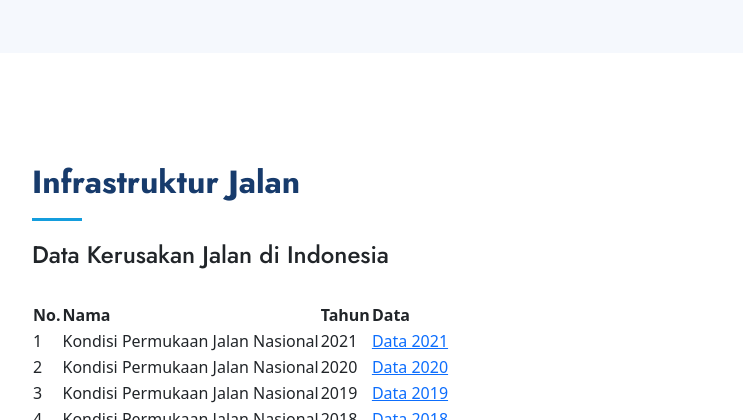
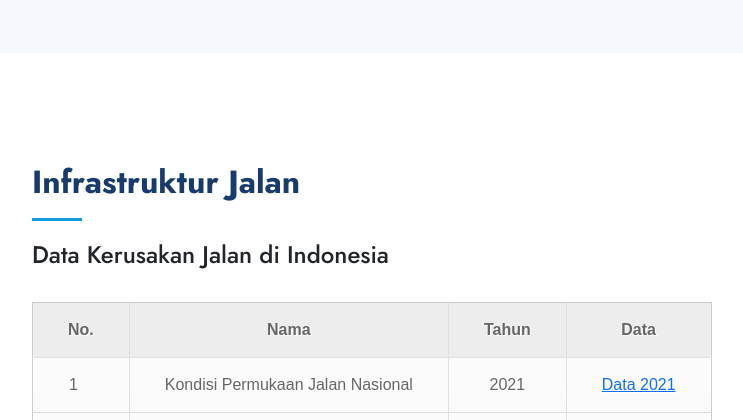
Before and after one commit to annafikk/sipember.github.io, a PHP site: page /index.html in a window 1280 px wide. Shown: the part 6080-6500 px from the top of the page, without its empty margins (50-793 px from the left). Run offline with PHP 8.4, Linux system fonts and the light colour scheme; tables that the repository leaves empty hold one stand-in row (values such as "Sample post").

Commit message:
Update style.css

```diff
--- a/assets/css/style.css
+++ b/assets/css/style.css
@@ -464,7 +464,7 @@ section {
   color: #173b6c;
 }
 
-.container {
+.about2 .container {
   display: flex;
   flex-wrap: wrap;
 }
@@ -548,6 +548,90 @@ section {
   transition: 0.9s;
   background-color: #149ddd;
 }
+
+table {
+  font-family: Arial, Helvetica, sans-serif;
+  color: #666;
+  text-shadow: 1px 1px 0px #fff;
+  background: #eaebec;
+  border: #ccc 1px solid;
+}
+
+table th {
+  padding: 15px 35px;
+  border-left:1px solid #e0e0e0;
+  border-bottom: 1px solid #e0e0e0;
+  background: #ededed;
+}
+
+table th:first-child{
+  border-left:none;
+}
+
+table tr {
+  text-align: center;
+  padding-left: 20px;
+}
+
+table td:first-child {
+  text-align: center;
+  padding-left: 20px;
+  border-left: 0;
+}
+
+table td {
+  padding: 15px 35px;
+  border-top: 1px solid #ffffff;
+  border-bottom: 1px solid #e0e0e0;
+  border-left: 1px solid #e0e0e0;
+  background: #fafafa;
+  background: -webkit-gradient(linear, left top, left bottom, from(#fbfbfb), to(#fafafa));
+  background: -moz-linear-gradient(top, #fbfbfb, #fafafa);
+}
+
+table tr:last-child td {
+  border-bottom: 0;
+}
+
+table tr:last-child td:first-child {
+  -moz-border-radius-bottomleft: 3px;
+  -webkit-border-bottom-left-radius: 3px;
+  border-bottom-left-radius: 3px;
+}
+
+table tr:last-child td:last-child {
+  -moz-border-radius-bottomright: 3px;
+  -webkit-border-bottom-right-radius: 3px;
+  border-bottom-right-radius: 3px;
+}
+
+table tr:hover td {
+  background: #f2f2f2;
+  background: -webkit-gradient(linear, left top, left bottom, from(#f2f2f2), to(#f0f0f0));
+  background: -moz-linear-gradient(top, #f2f2f2, #f0f0f0);
+}
+
+/*--------------------------------------------------------------
+# BTN
+--------------------------------------------------------------*/
+
+.button {
+  display: inline-block;
+  padding: 12px 24px;
+  font-size: 16px;
+  font-weight: bold;
+  text-align: center;
+  text-decoration: none;
+  background-color: #4CAF50;
+  color: #fff;
+  border-radius: 4px;
+  transition: background-color 0.3s ease;
+}
+
+.button:hover {
+  background-color: #45a049;
+}
+
 
 /*--------------------------------------------------------------
 # INFRASTRUKTUR
```
